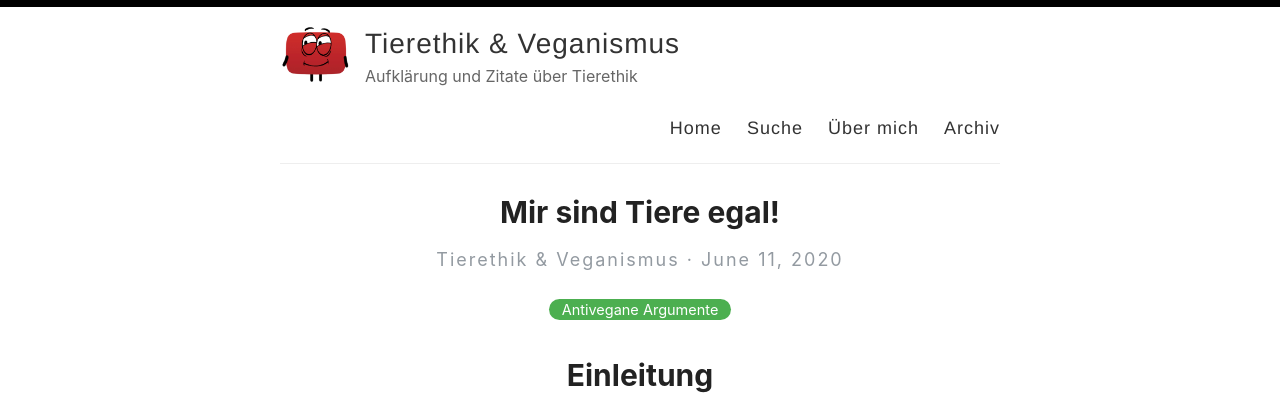
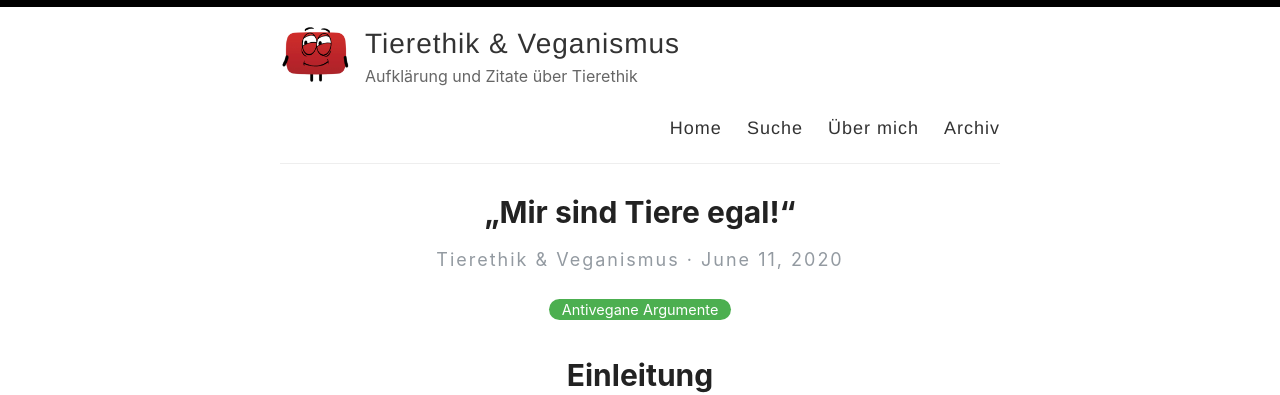
Before and after one commit to tierethik-veganismus/tierethik-veganismus.github.io, a Jekyll site: the page built from _posts/2020-06-11-Mir-sind-Tiere-egal.md, in a window 1280 px wide and 900 px high. Shown: the top 395 px of the window. Built offline with Jekyll 4.4.1, drawn with Linux system fonts in a browser that asks for light colours.

Commit message:
Trage vergessene Anführungszeichen nach

```diff
--- a/_posts/2020-06-11-Mir-sind-Tiere-egal.md
+++ b/_posts/2020-06-11-Mir-sind-Tiere-egal.md
@@ -1,6 +1,6 @@
 ---
 layout: post
-title: Mir sind Tiere egal!
+title: „Mir sind Tiere egal!“
 categories: [Antivegane Argumente]
 excerpt: Was kann man tun, wenn jemand einfach nur gleichgültig zu sein scheint?
 ---
```
